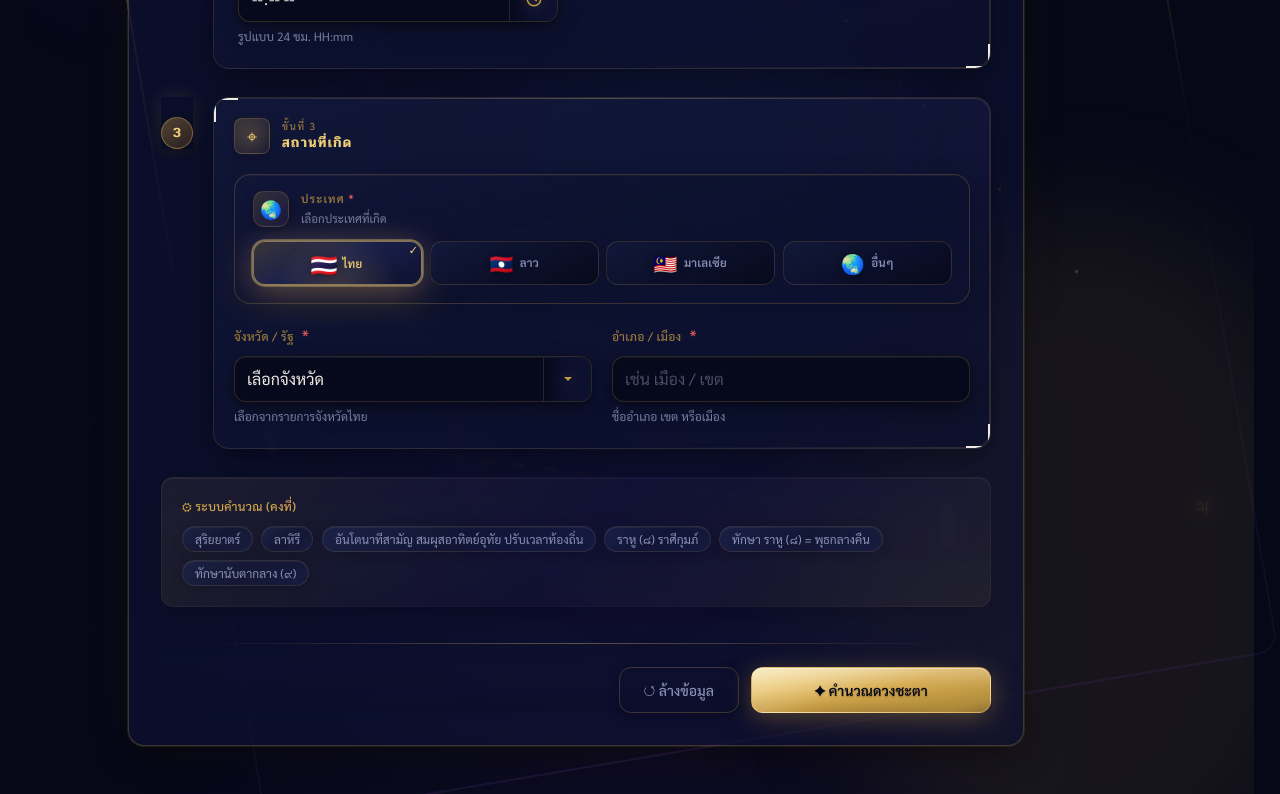
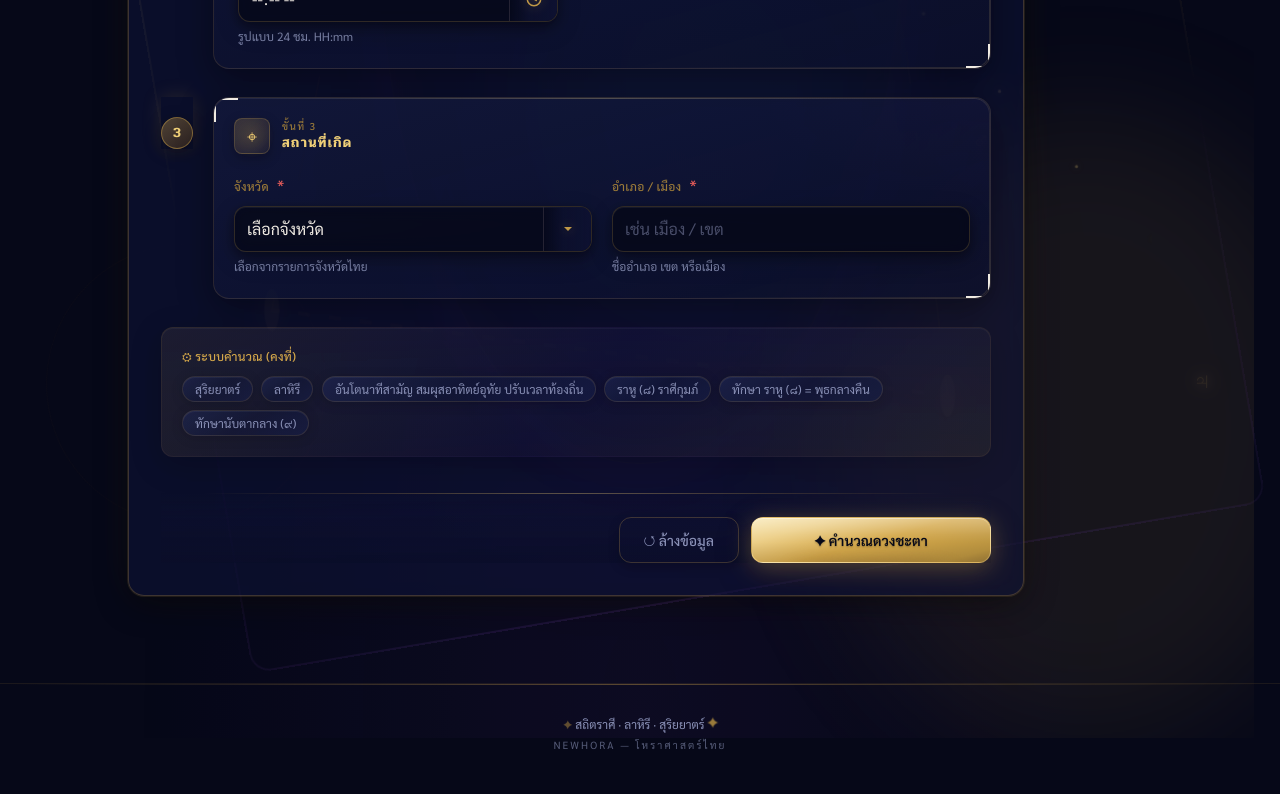
Before and after one commit to Markrock342/hora_ai, a React (Vite) app: page / in a window 1280 px wide. Shown: the part 1359-2153 px from the top of the page. Built offline with nearby package versions, Linux system fonts and the light colour scheme.

Commit message:
deleate laung

```diff
--- a/src/components/BirthForm.tsx
+++ b/src/components/BirthForm.tsx
@@ -32,7 +32,6 @@ const CHECKLIST: { key: keyof BirthInput; label: string }[] = [
   { key: 'month', label: 'เดือน' },
   { key: 'year', label: 'ปี' },
   { key: 'time', label: 'เวลา' },
-  { key: 'country', label: 'ประเทศ' },
   { key: 'province', label: 'จังหวัด' },
   { key: 'district', label: 'อำเภอ' },
 ]
@@ -383,7 +382,6 @@ export function BirthForm() {
 
             <FormSection id="section-location" title="สถานที่เกิด" icon="⌖" step={3} delay={120}>
               <LocationSelect
-                country={input.country}
                 province={input.province}
                 district={input.district}
                 errors={errors}
--- a/src/components/LocationSelect.tsx
+++ b/src/components/LocationSelect.tsx
@@ -1,361 +1,96 @@
-import { useEffect } from 'react'
-
 import {
-
-  COUNTRIES,
-
   districtsForProvince,
-
   THAI_PROVINCES,
-
 } from '../data/locationData'
-
 import type { BirthFormErrors, BirthInput } from '../types/astrology'
-
 import { InputField } from './InputField'
 
-
-
 interface LocationSelectProps {
-
-  country: string
-
   province: string
-
   district: string
-
-  errors: Pick<BirthFormErrors, 'country' | 'province' | 'district'>
-
-  onChange: (patch: Partial<Pick<BirthInput, 'country' | 'province' | 'district'>>) => void
-
+  errors: Pick<BirthFormErrors, 'province' | 'district'>
+  onChange: (patch: Partial<Pick<BirthInput, 'province' | 'district'>>) => void
 }
 
-
-
-const COUNTRY_META: Record<string, { flag: string; label: string }> = {
-
-  ไทย: { flag: '🇹🇭', label: 'ไทย' },
-
-  ลาว: { flag: '🇱🇦', label: 'ลาว' },
-
-  มาเลเซีย: { flag: '🇲🇾', label: 'มาเลเซีย' },
-
-  อื่นๆ: { flag: '🌏', label: 'อื่นๆ' },
-
-}
-
-
-
 export function LocationSelect({
-
-  country,
-
   province,
-
   district,
-
   errors,
-
   onChange,
-
 }: LocationSelectProps) {
-
-  const isThailand = country === 'ไทย'
-
-  const districtSuggestions = isThailand ? districtsForProvince(province) : []
-
+  const districtSuggestions = districtsForProvince(province)
   const districtListId = province ? `district-list-${province.replace(/\s/g, '-')}` : undefined
-
-  const locationFilled = Boolean(country && province.trim() && district.trim())
-
-  const safeCountry = COUNTRIES.includes(country as (typeof COUNTRIES)[number])
-
-    ? country
-
-    : 'ไทย'
-
-
-
-  useEffect(() => {
-
-    if (country !== safeCountry) {
-
-      onChange({ country: safeCountry, province: '', district: '' })
-
-    }
-
-    // eslint-disable-next-line react-hooks/exhaustive-deps
-
-  }, [])
-
-
+  const locationFilled = Boolean(province.trim() && district.trim())
 
   return (
-
     <div className="location-panel">
-
       <div className="location-layout">
-
-        <div
-
-          className={`location-block location-block--country ${errors.country ? 'location-block--error' : ''}`}
-
-        >
-
-          <div className="location-block-head">
-
-            <span className="location-block-icon" aria-hidden>
-
-              🌏
-
-            </span>
-
-            <div>
-
-              <p className="location-block-label">
-
-                ประเทศ <span className="location-required">*</span>
-
-              </p>
-
-              <p className="location-block-hint">เลือกประเทศที่เกิด</p>
-
-            </div>
-
-          </div>
-
-
-
-          <div className="country-pill-grid" role="radiogroup" aria-label="เลือกประเทศ">
-
-            {COUNTRIES.map((c, i) => {
-
-              const meta = COUNTRY_META[c]
-
-              const active = safeCountry === c
-
-              return (
-
-                <button
-
-                  key={c}
-
-                  type="button"
-
-                  role="radio"
-
-                  aria-checked={active}
-
-                  className={`country-pill ${active ? 'country-pill--active' : ''}`}
-
-                  style={{ animationDelay: `${i * 60}ms` }}
-
-                  onClick={() => onChange({ country: c, province: '', district: '' })}
-
-                >
-
-                  <span className="country-pill-glow" aria-hidden />
-
-                  <span className="country-pill-flag" aria-hidden>
-
-                    {meta.flag}
-
-                  </span>
-
-                  <span className="country-pill-label">{meta.label}</span>
-
-                  {active && (
-
-                    <span className="country-pill-check" aria-hidden>
-
-                      ✓
-
-                    </span>
-
-                  )}
-
-                </button>
-
-              )
-
-            })}
-
-          </div>
-
-
-
-          {errors.country && (
-
-            <p className="location-block-error" role="alert">
-
-              {errors.country}
-
-            </p>
-
-          )}
-
-        </div>
-
-
-
         <div className="location-address-grid">
+          <InputField
+            id="province"
+            label="จังหวัด"
+            required
+            filled={Boolean(province.trim())}
+            error={errors.province}
+            hint="เลือกจากรายการจังหวัดไทย"
+            control="select"
+          >
+            <select
+              id="province"
+              className="hora-input hora-input-3d hora-select"
+              value={province}
+              onChange={(e) => onChange({ province: e.target.value, district: '' })}
+            >
+              <option value="">เลือกจังหวัด</option>
+              {THAI_PROVINCES.map((p) => (
+                <option key={p} value={p}>
+                  {p}
+                </option>
+              ))}
+            </select>
+          </InputField>
 
           <InputField
-
-            id="province"
-
-            label="จังหวัด / รัฐ"
-
+            id="district"
+            label="อำเภอ / เมือง"
             required
-
-            filled={Boolean(province.trim())}
-
-            error={errors.province}
-
-            hint={isThailand ? 'เลือกจากรายการจังหวัดไทย' : 'พิมพ์ชื่อจังหวัดหรือรัฐ'}
-
-            control={isThailand ? 'select' : 'default'}
-
+            filled={Boolean(district.trim())}
+            error={errors.district}
+            hint={
+              districtSuggestions.length > 0
+                ? 'เลือกจากรายการหรือพิมพ์เอง'
+                : 'ชื่ออำเภอ เขต หรือเมือง'
+            }
           >
-
-            {isThailand ? (
-
-              <select
-
-                id="province"
-
-                className="hora-input hora-input-3d hora-select"
-
-                value={province}
-
-                onChange={(e) => onChange({ province: e.target.value, district: '' })}
-
-              >
-
-                <option value="">เลือกจังหวัด</option>
-
-                {THAI_PROVINCES.map((p) => (
-
-                  <option key={p} value={p}>
-
-                    {p}
-
-                  </option>
-
+            <input
+              id="district"
+              type="text"
+              className="hora-input hora-input-3d"
+              placeholder="เช่น เมือง / เขต"
+              value={district}
+              onChange={(e) => onChange({ district: e.target.value })}
+              list={districtListId}
+              autoComplete="address-level2"
+            />
+            {districtListId && districtSuggestions.length > 0 && (
+              <datalist id={districtListId}>
+                {districtSuggestions.map((d) => (
+                  <option key={d} value={d} />
                 ))}
-
-              </select>
-
-            ) : (
-
-              <input
-
-                id="province"
-
-                type="text"
-
-                className="hora-input hora-input-3d"
-
-                placeholder="เช่น California"
-
-                value={province}
-
-                onChange={(e) => onChange({ province: e.target.value })}
-
-                autoComplete="address-level1"
-
-              />
-
+              </datalist>
             )}
-
           </InputField>
-
-
-
-          <InputField
-
-            id="district"
-
-            label="อำเภอ / เมือง"
-
-            required
-
-            filled={Boolean(district.trim())}
-
-            error={errors.district}
-
-            hint={
-
-              districtSuggestions.length > 0
-
-                ? 'เลือกจากรายการหรือพิมพ์เอง'
-
-                : 'ชื่ออำเภอ เขต หรือเมือง'
-
-            }
-
-          >
-
-            <input
-
-              id="district"
-
-              type="text"
-
-              className="hora-input hora-input-3d"
-
-              placeholder={isThailand ? 'เช่น เมือง / เขต' : 'เช่น เมือง'}
-
-              value={district}
-
-              onChange={(e) => onChange({ district: e.target.value })}
-
-              list={districtListId}
-
-              autoComplete="address-level2"
-
-            />
-
-            {districtListId && districtSuggestions.length > 0 && (
-
-              <datalist id={districtListId}>
-
-                {districtSuggestions.map((d) => (
-
-                  <option key={d} value={d} />
-
-                ))}
-
-              </datalist>
-
-            )}
-
-          </InputField>
-
         </div>
-
       </div>
 
-
-
-      {locationFilled && !errors.country && !errors.province && !errors.district && (
-
+      {locationFilled && !errors.province && !errors.district && (
         <p className="location-ready-badge">
-
           <span className="location-ready-sparkle" aria-hidden>
-
             ✦
-
           </span>
-
           พร้อมระบุพิกัดสถานที่เมื่อคำนวณ
-
         </p>
-
       )}
-
     </div>
-
   )
-
 }
--- a/src/components/SummaryCard.tsx
+++ b/src/components/SummaryCard.tsx
@@ -63,7 +63,7 @@ export function SummaryCard({ result }: SummaryCardProps) {
           <dd className="mt-1 text-sm leading-relaxed text-hora-cream print:text-black">
             {input.day}/{input.month}/{input.year} เวลา {input.time || '—'}
             <span className="mx-1 text-hora-muted print:text-gray-500">·</span>
-            {input.district}, {input.province}, {input.country}
+            {input.district}, {input.province}
           </dd>
         </div>
       </dl>
--- a/src/context/AstrologyContext.tsx
+++ b/src/context/AstrologyContext.tsx
@@ -23,7 +23,6 @@ const emptyInput: BirthInput = {
   month: 0,
   year: 0,
   time: '',
-  country: 'ไทย',
   province: '',
   district: '',
 }
--- a/src/data/locationData.ts
+++ b/src/data/locationData.ts
@@ -1,10 +1,6 @@
 /** ข้อมูลสถานที่สำหรับฟอร์ม — ขยาย/เชื่อม API ได้ภายหลัง */
 
-export const COUNTRIES = ['ไทย', 'ลาว', 'มาเลเซีย', 'อื่นๆ'] as const
-
-export type CountryOption = (typeof COUNTRIES)[number]
-
-/** จังหวัดไทย (สำหรับ dropdown — ประเทศอื่นใช้พิมพ์เอง) */
+/** จังหวัดไทย (dropdown) */
 export const THAI_PROVINCES = [
   'กรุงเทพมหานคร',
   'กระบี่',
--- a/src/types/astrology.ts
+++ b/src/types/astrology.ts
@@ -12,7 +12,6 @@ export interface BirthInput {
   year: number
   /** HH:mm 24h */
   time: string
-  country: string
   province: string
   district: string
 }
--- a/src/utils/dateTimeUtils.ts
+++ b/src/utils/dateTimeUtils.ts
@@ -31,7 +31,7 @@ export function formatBirthDisplay(input: BirthInput): string {
 }
 
 export function formatLocationDisplay(input: BirthInput): string {
-  const parts = [input.district, input.province, input.country].filter(Boolean)
+  const parts = [input.district, input.province].filter(Boolean)
   return parts.join(', ')
 }
 
@@ -59,8 +59,7 @@ export function validateBirthInput(input: BirthInput): BirthFormErrors {
     errors.time = 'รูปแบบเวลาไม่ถูกต้อง (ใช้ HH:mm)'
   }
 
-  if (!input.country.trim()) errors.country = 'กรุณาเลือกประเทศ'
-  if (!input.province.trim()) errors.province = 'กรุณากรอกจังหวัด/รัฐ'
+  if (!input.province.trim()) errors.province = 'กรุณาเลือกจังหวัด'
   if (!input.district.trim()) errors.district = 'กรุณากรอกอำเภอ/เมือง'
 
   return errors
```
Also changed, not shown: 2 other files (tests, documents, lock files or other folders).
